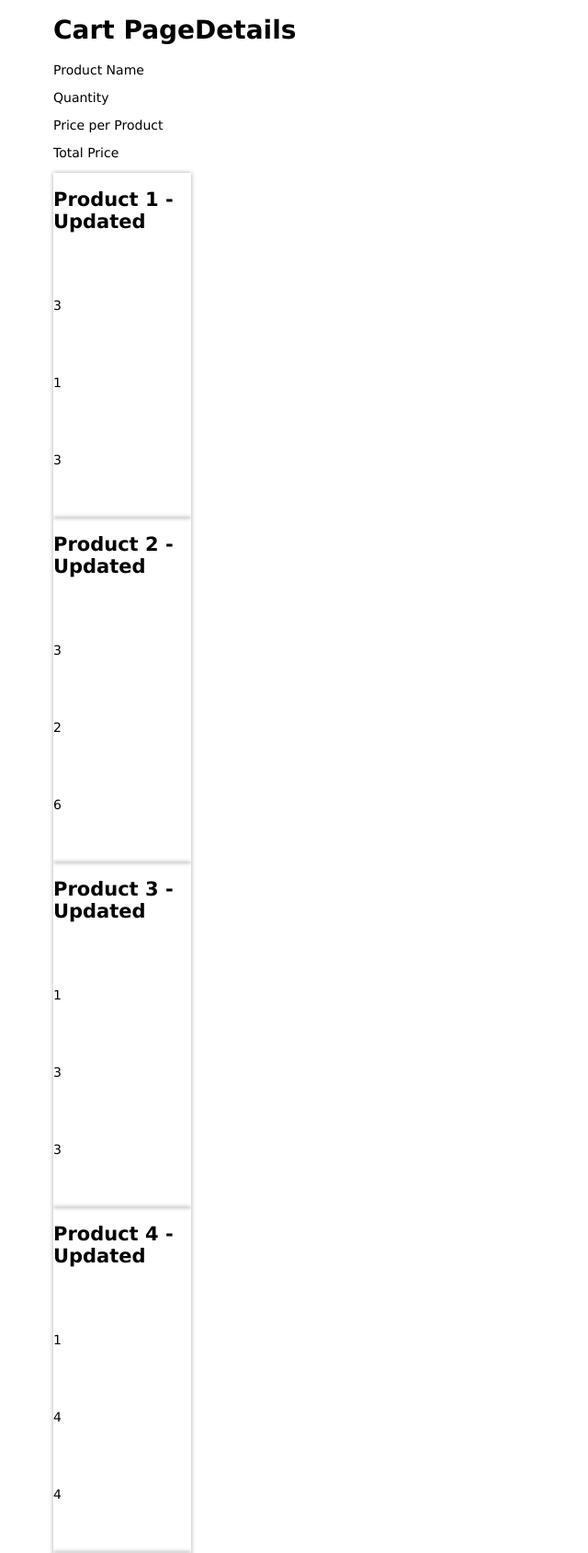
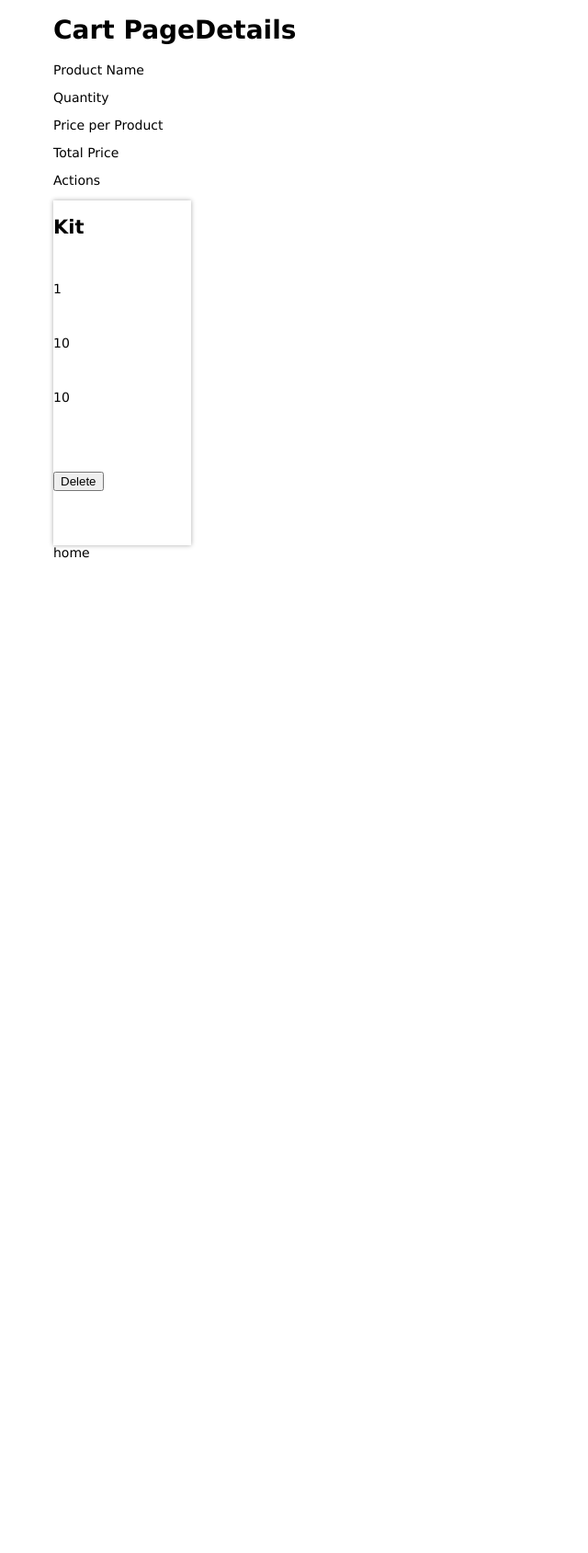
Before and after one commit to Ceo-js/mvc, a Node server app: page /cart in a window 1280 px wide. Shown: the part 171-1860 px from the top of the page at 92% size, without its empty margins (0-640 px from the left). After the commit the page ends 778 px from the top, so only its background shows below. Run offline with Node 20, Linux system fonts and the light colour scheme.

Commit message:
Ceo - dom 26 mar 2023 10:26:48 -03

```diff
--- a/controllers/CartController.js
+++ b/controllers/CartController.js
@@ -1,7 +1,8 @@
 
 
 const { addProduct2Cart,
-    getCartDetailsFromFile } = require("../models/Cart"),
+    getCartDetailsFromFile,
+    deleteProductFromCart } = require("../models/Cart"),
     { getProductById,
         fetchAllProducts } = require( "../models/Products" );
 
@@ -43,3 +44,8 @@ exports.getCartPage = ( req, res ) => {
 
     } );
 };
+
+exports.deleteCartItem = ( req, res ) => {
+    const productId = req.body.productId;
+    deleteProductFromCart( productId, () => res.redirect( "/cart" ) );
+};
--- a/data/cart.json
+++ b/data/cart.json
@@ -1 +1 @@
-{"products":[{"id":"1679646792617","quantity":3},{"id":"1679646811096","quantity":3},{"id":"1679646826802","quantity":1},{"id":"1679646847265","quantity":1},{"id":"1679649474999","quantity":1},{"id":"1679743789263","quantity":1}]}
+{"products":[{"id":"1679743789263","quantity":1}]}
--- a/models/Cart.js
+++ b/models/Cart.js
@@ -68,7 +68,7 @@ exports.addProduct2Cart = ( productId, productPrice ) => {
     } );
 };
 
-exports.deleteProductFromCart = ( productId ) => {
+exports.deleteProductFromCart = ( productId, handler = "" ) => {
     const cartPath = path.join( rootDir, "../data", "cart.json" );
     this.getCartDetailsFromFile( cart => {
         let cartProducts = cart.products,
@@ -78,5 +78,8 @@ exports.deleteProductFromCart = ( productId ) => {
         fs.writeFile( cartPath, JSON.stringify( { products: updatedCartProducts } ), error => {
             console.log( error );
         } );
+        if( handler ) {
+            handler();
+        }
     } );
 };
--- a/routes/index.js
+++ b/routes/index.js
@@ -3,12 +3,13 @@
 const express = require('express'),
     router = express.Router(),
     { getHomePage, getProductDetailPage } = require("../controllers/HomeController"),
-    { postCartPage, getCartPage } = require("../controllers/CartController");
+    { postCartPage, getCartPage, deleteCartItem } = require("../controllers/CartController");
 
 /* GET home page. */
 router.get('/', getHomePage );
 router.get('/product/details/:productId', getProductDetailPage );
 router.post( "/cart", postCartPage );
 router.get( "/cart", getCartPage );
+router.post( "/cart/delete-item", deleteCartItem );
 
 module.exports = router;
--- a/views/cart.ejs
+++ b/views/cart.ejs
@@ -26,6 +26,7 @@
             <p>Quantity</p>
             <p>Price per Product</p>
             <p>Total Price</p>
+            <p>Actions</p>
         </div>
         <% for( let product of cartProducts ) { %>
             <card>
@@ -33,6 +34,12 @@
                 <p><%= product.quantity %></p>
                 <p><%= product.price %></p>
                 <p><%= product.cartPrice %></p>
+                <p>
+                    <form action="/cart/delete-item" method="post">
+                        <input type="hidden" name="productId" value="<%= product.id %>">
+                        <button>Delete</button>
+                    </form>
+                </p>
             </card>
         <% } %>
 
```
